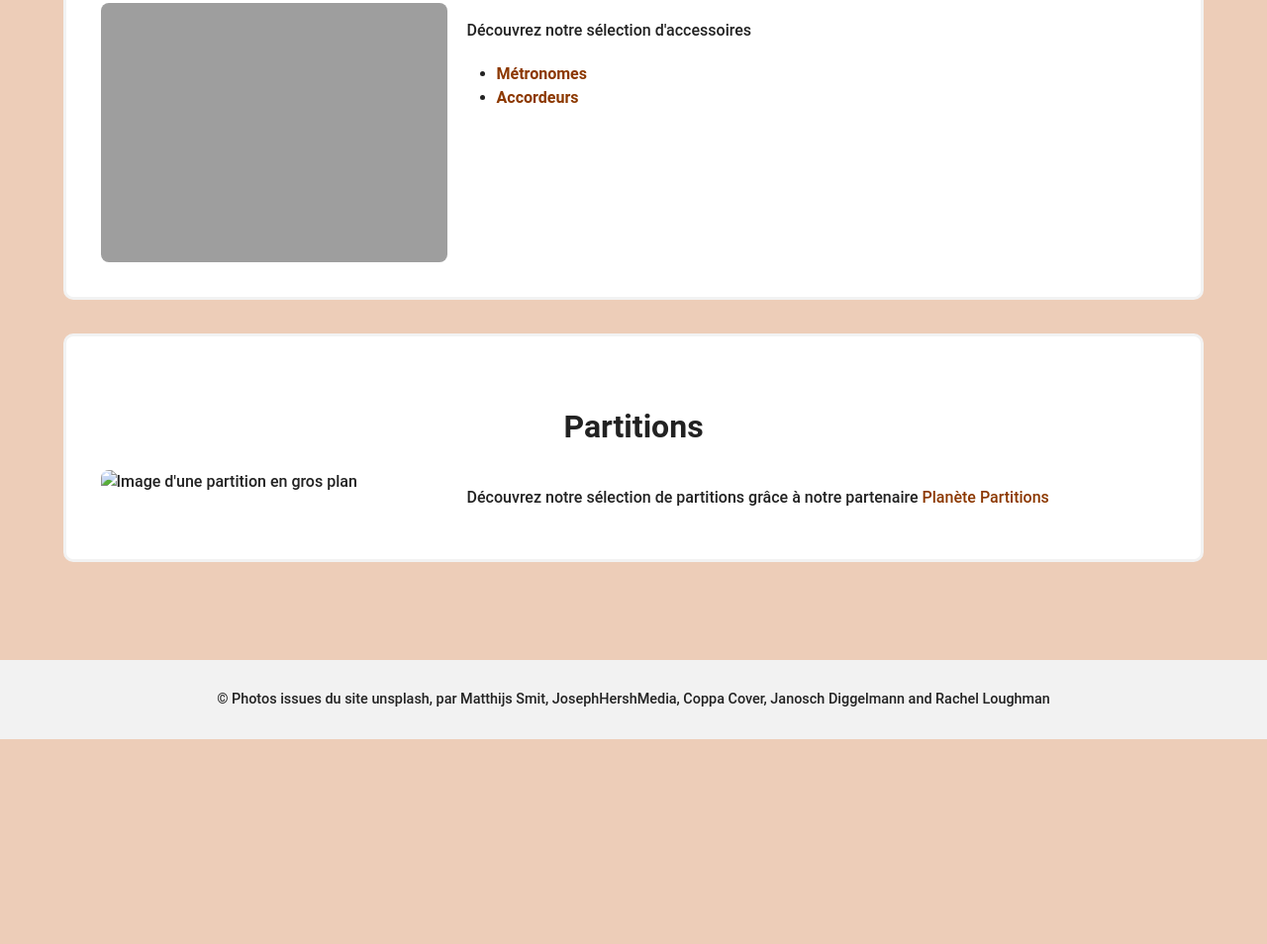
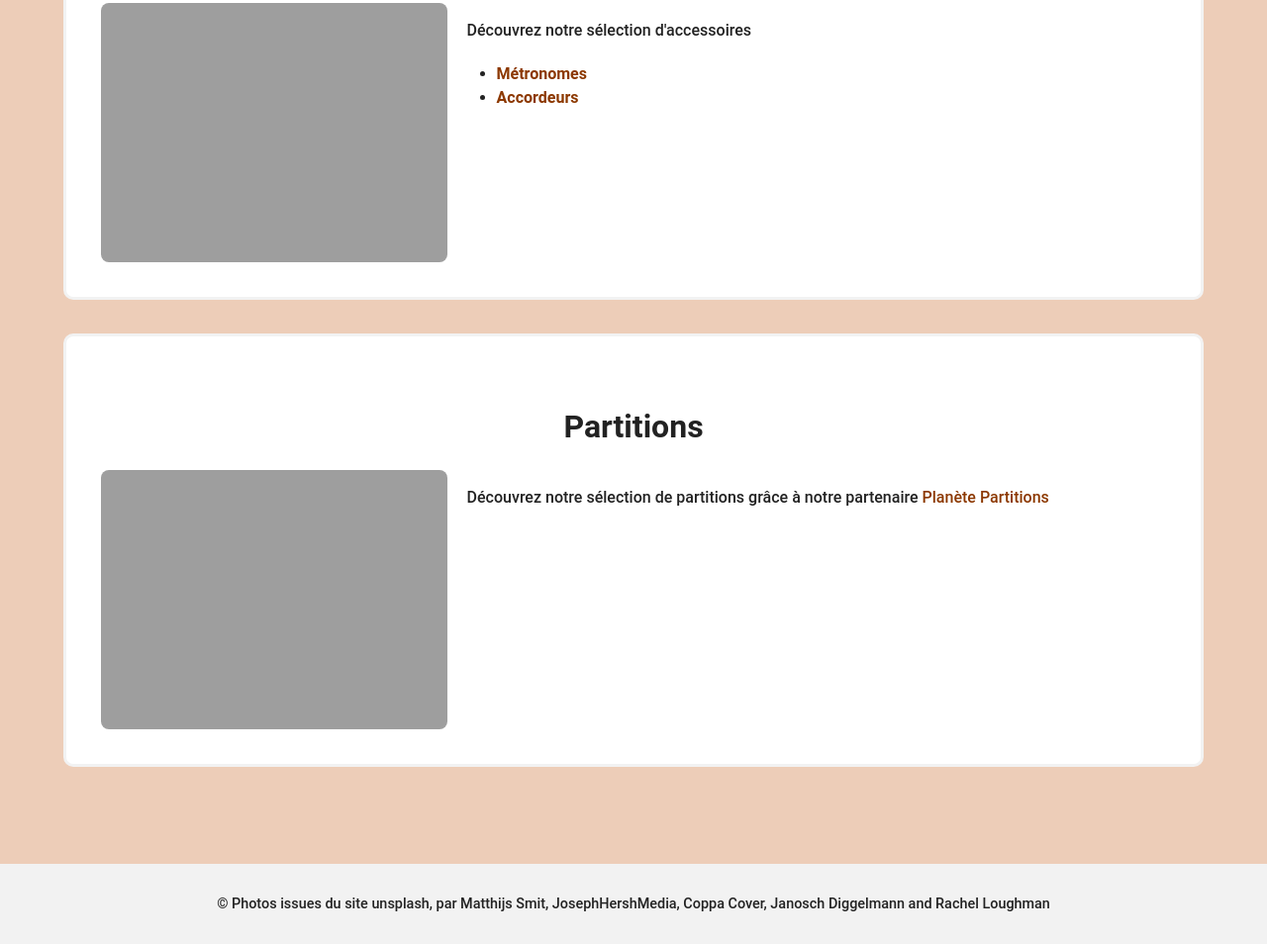
Before and after one commit to fmarrkiz/Bonnes-Ondes-CNAM, a plain HTML site: page index.html in a window 1280 px wide. Shown: the part 2322-3276 px from the top of the page at 99% size. Before the commit the page ends 3069 px from the top, so only its background shows below. Drawn offline with Linux system fonts and the light colour scheme; the site is published under a folder, as on GitHub Pages, so addresses that start at the root find nothing.

Commit message:
problemes avec les images vraiment resolu

```diff
--- a/index.html
+++ b/index.html
@@ -110,7 +110,7 @@
        <section id="partitions">
       <h3> Partitions </h3>
         <div class="row">
-        <img src="/images/miguel-alcantara-partition.jpg" alt="Image d'une partition en gros plan" >
+        <img src="images/miguel-alcantara-partition.jpg" alt="Image d'une partition en gros plan" >
         <div class="text-intro">
        <p>Découvrez notre sélection de partitions grâce à notre partenaire
         <a href="https://www.planetepartitions.com/fr/">Planète Partitions</a>
```
